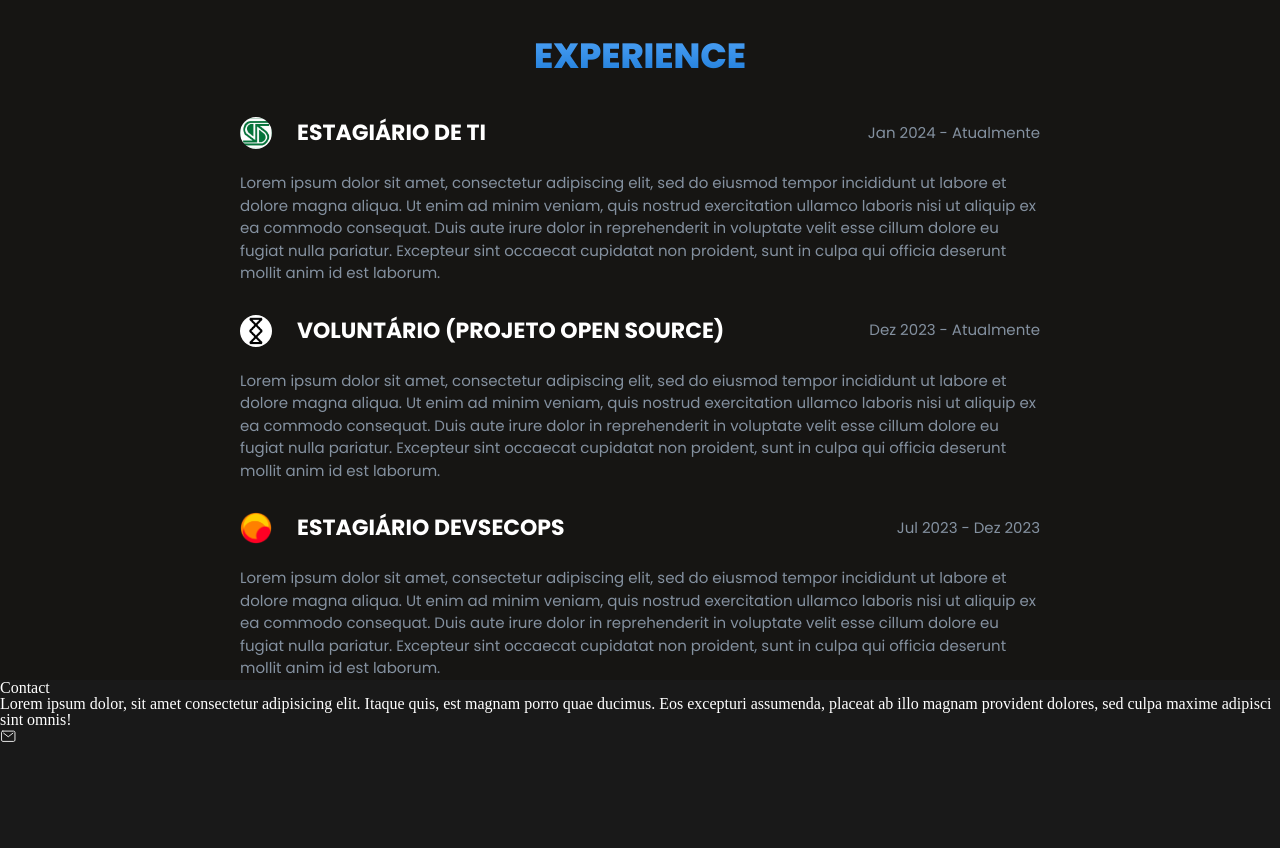
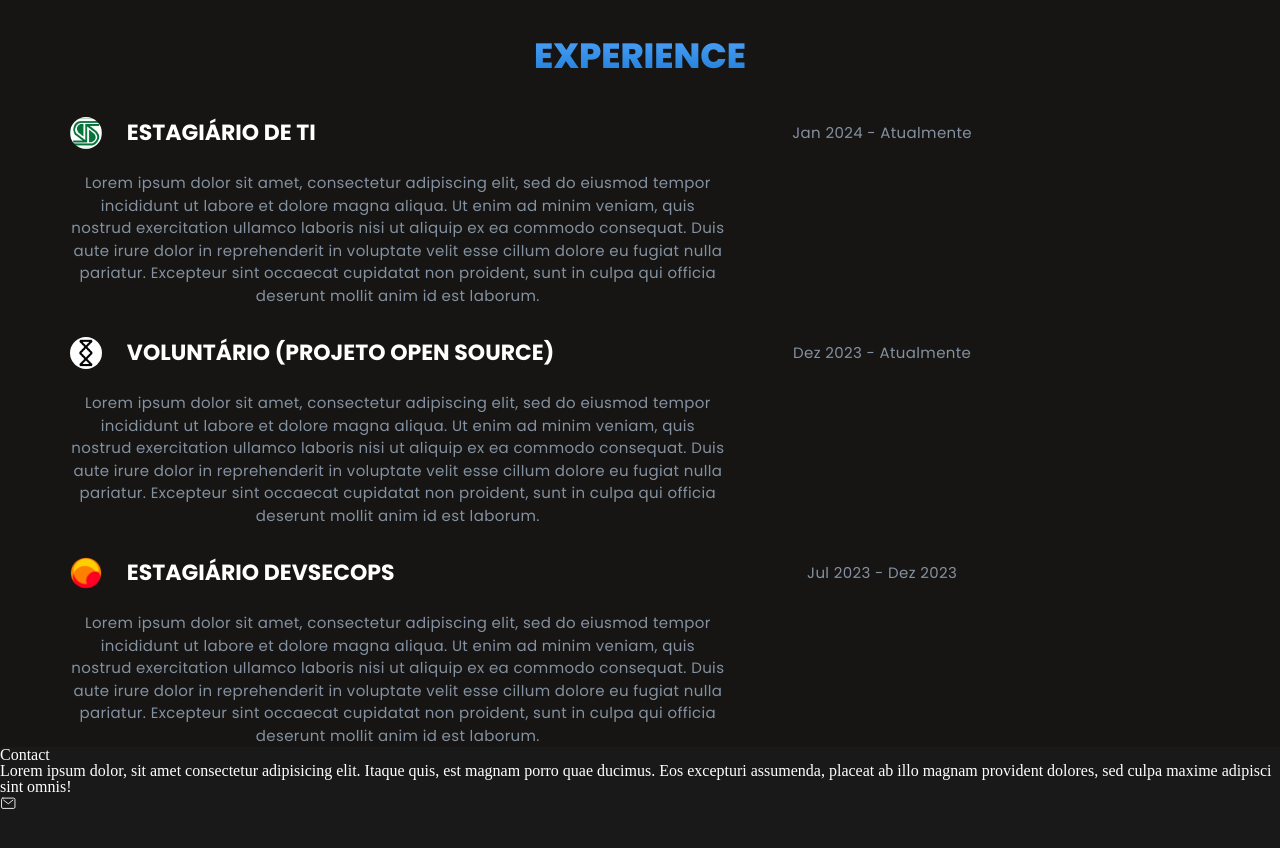
Before and after one commit to elanonc/Portfolio, a React (Vite) app in the folder portfolio/: page / in a window 1280 px wide. Shown: the part 1420-2268 px from the top of the page. Built offline with nearby package versions, Linux system fonts and the light colour scheme.

Commit message:
ajustes no banner

```diff
--- a/portfolio/src/components/banner/banner.css
+++ b/portfolio/src/components/banner/banner.css
@@ -35,8 +35,7 @@
     text-transform: uppercase;
 }
 
-.banner-content p {
-    font-size: 15px;
+.banner-content .custom-text {
     color: #8491A0;
     font-weight: 400;
     line-height: 150%;
--- a/portfolio/src/components/banner/banner.tsx
+++ b/portfolio/src/components/banner/banner.tsx
@@ -1,5 +1,6 @@
 import React from 'react';
 import "./banner.css";
+import CustomText from '../text/text';
 
 type BannerProps = {
   iconUrl: string;
@@ -21,9 +22,9 @@ const Banner: React.FC<BannerProps> = ({
           <img src={iconUrl} alt="icon da empresa" className="experience-icon" />
           <h3 className="experience-name">{name}</h3>
         </div>
-        <p className="experience-date">{date}</p>
+        <CustomText text={date} size="15px"/>
       </div>
-      <p className="experience-description">{description}</p>
+      <CustomText text={description} size="15px"/>
     </div>
   </div>
 );
```
